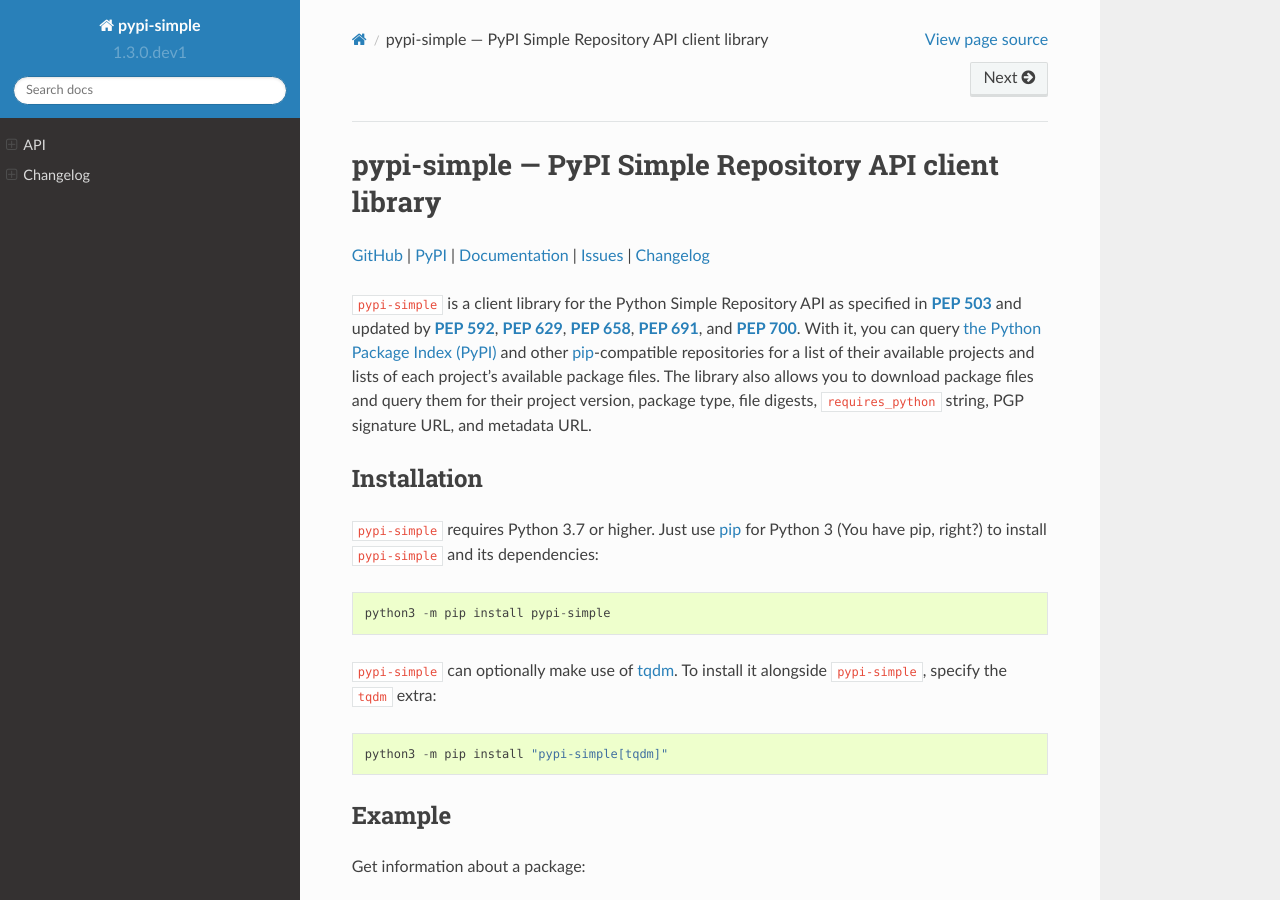
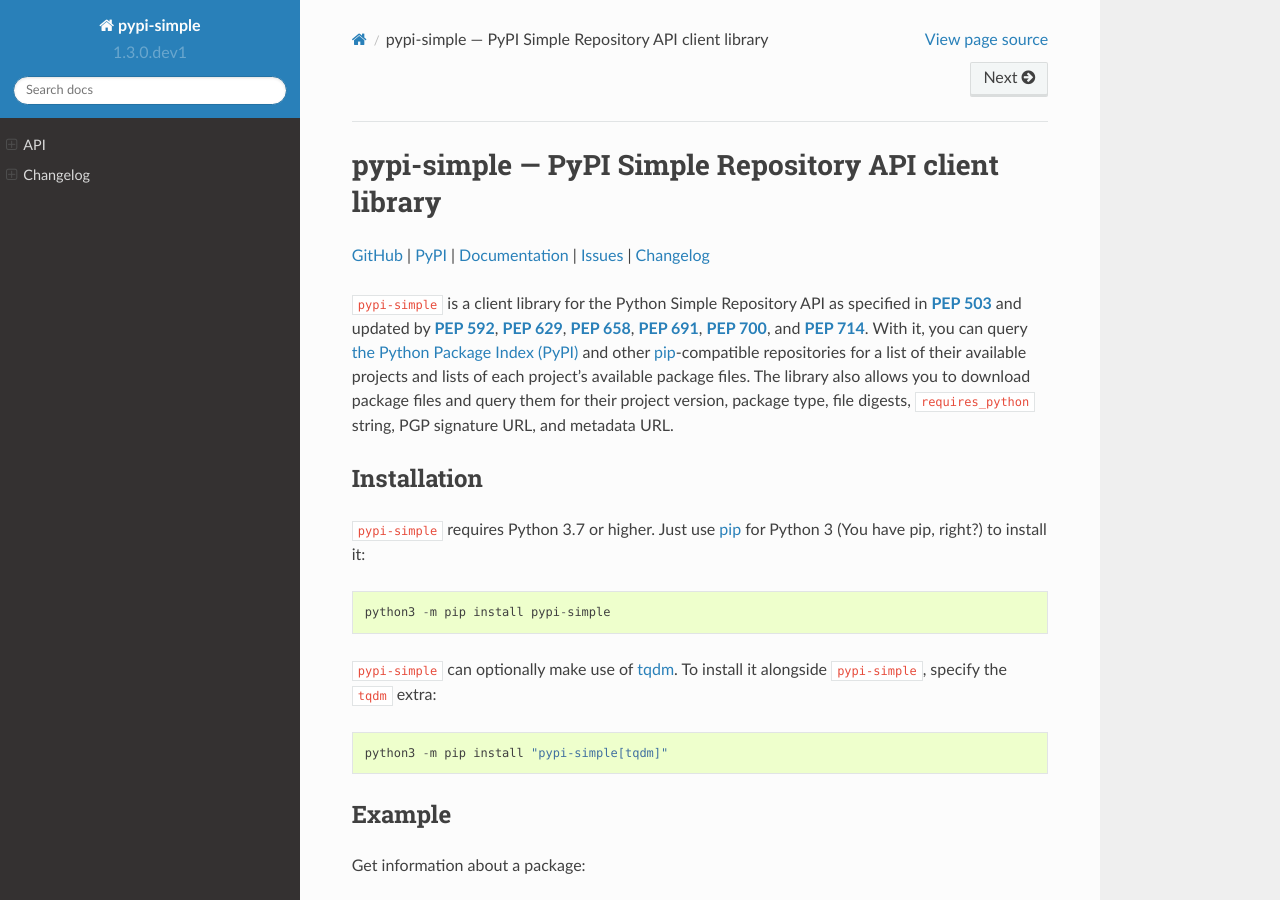
Before and after one commit to jwodder/pypi-simple, a Sphinx documentation site: the page built from docs/index.rst, in a window 1280 px wide and 900 px high. Built offline with Sphinx 7.4.7 and the Read the Docs theme 2.0.0, drawn with Linux system fonts in a browser that asks for light colours.

Commit message:
Update for PEP 714

```diff
--- a/docs/changelog.rst
+++ b/docs/changelog.rst
@@ -6,6 +6,7 @@
 v1.3.0 (in development)
 -----------------------
 - Support Python 3.12
+- Update for PEP 714
 
 
 v1.2.0 (2023-09-23)
--- a/docs/index.rst
+++ b/docs/index.rst
@@ -18,18 +18,18 @@
 
 ``pypi-simple`` is a client library for the Python Simple Repository API as
 specified in :pep:`503` and updated by :pep:`592`, :pep:`629`, :pep:`658`,
-:pep:`691`, and :pep:`700`.  With it, you can query `the Python Package Index
-(PyPI) <https://pypi.org>`_ and other `pip <https://pip.pypa.io>`_-compatible
-repositories for a list of their available projects and lists of each project's
-available package files.  The library also allows you to download package files
-and query them for their project version, package type, file digests,
-``requires_python`` string, PGP signature URL, and metadata URL.
+:pep:`691`, :pep:`700`, and :pep:`714`.  With it, you can query `the Python
+Package Index (PyPI) <https://pypi.org>`_ and other `pip
+<https://pip.pypa.io>`_-compatible repositories for a list of their available
+projects and lists of each project's available package files.  The library also
+allows you to download package files and query them for their project version,
+package type, file digests, ``requires_python`` string, PGP signature URL, and
+metadata URL.
 
 Installation
 ============
 ``pypi-simple`` requires Python 3.7 or higher.  Just use `pip
-<https://pip.pypa.io>`_ for Python 3 (You have pip, right?) to install
-``pypi-simple`` and its dependencies::
+<https://pip.pypa.io>`_ for Python 3 (You have pip, right?) to install it::
 
     python3 -m pip install pypi-simple
 
```
Also changed, not shown: CHANGELOG.md (+1 -0 lines), README.rst (+8 -8 lines), 3 other files.
